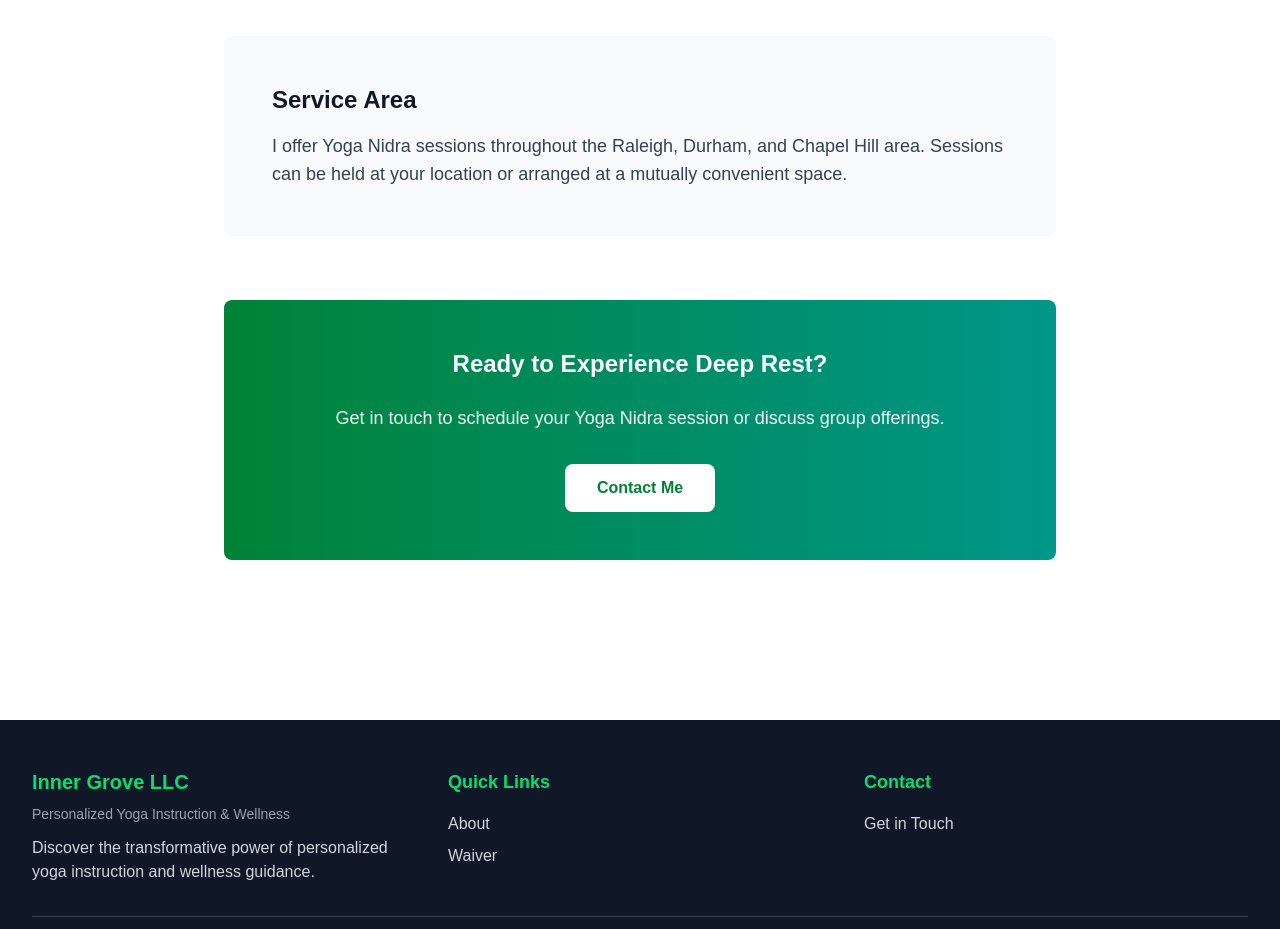
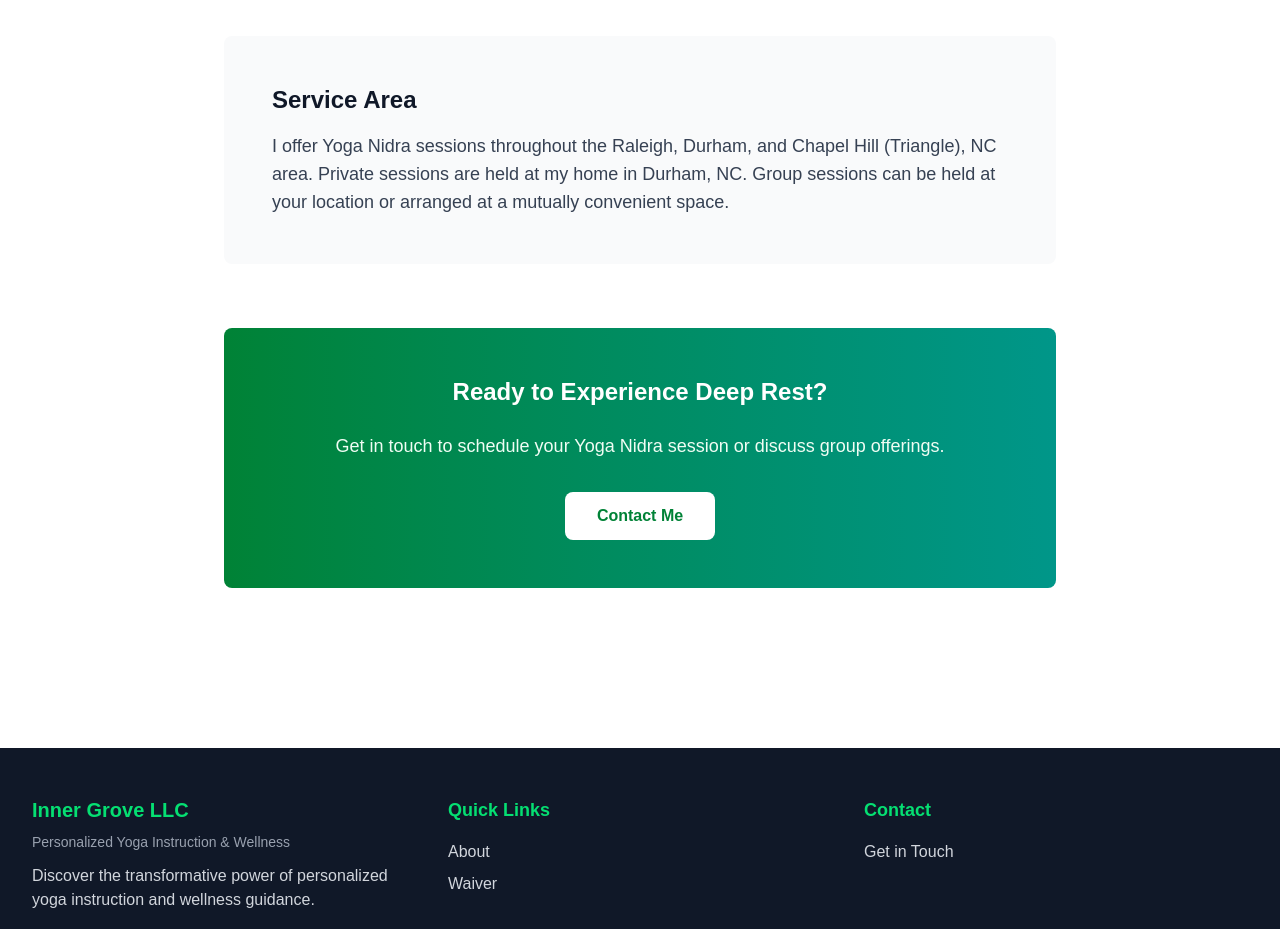
Before and after one commit to wingdagger/innergrove.yoga, a Next.js app: page /yoga-nidra in a window 1280 px wide. Shown: the part 1660-2589 px from the top of the page. Built offline with nearby package versions, Linux system fonts and the light colour scheme.

Commit message:
Update Yoga Nidra page

```diff
--- a/src/app/yoga-nidra/page.tsx
+++ b/src/app/yoga-nidra/page.tsx
@@ -101,7 +101,7 @@ export default function YogaNidra() {
         <div className="bg-gray-50 rounded-lg p-8 md:p-12 mb-16">
           <h2 className="text-2xl font-bold text-gray-900 mb-4">Service Area</h2>
           <p className="text-gray-700 text-lg">
-            I offer Yoga Nidra sessions throughout the Raleigh, Durham, and Chapel Hill area. Sessions can be held at your location or arranged at a mutually convenient space.
+            I offer Yoga Nidra sessions throughout the Raleigh, Durham, and Chapel Hill (Triangle), NC area. Private sessions are held at my home in Durham, NC.  Group sessions can be held at your location or arranged at a mutually convenient space.
           </p>
         </div>
 
```
